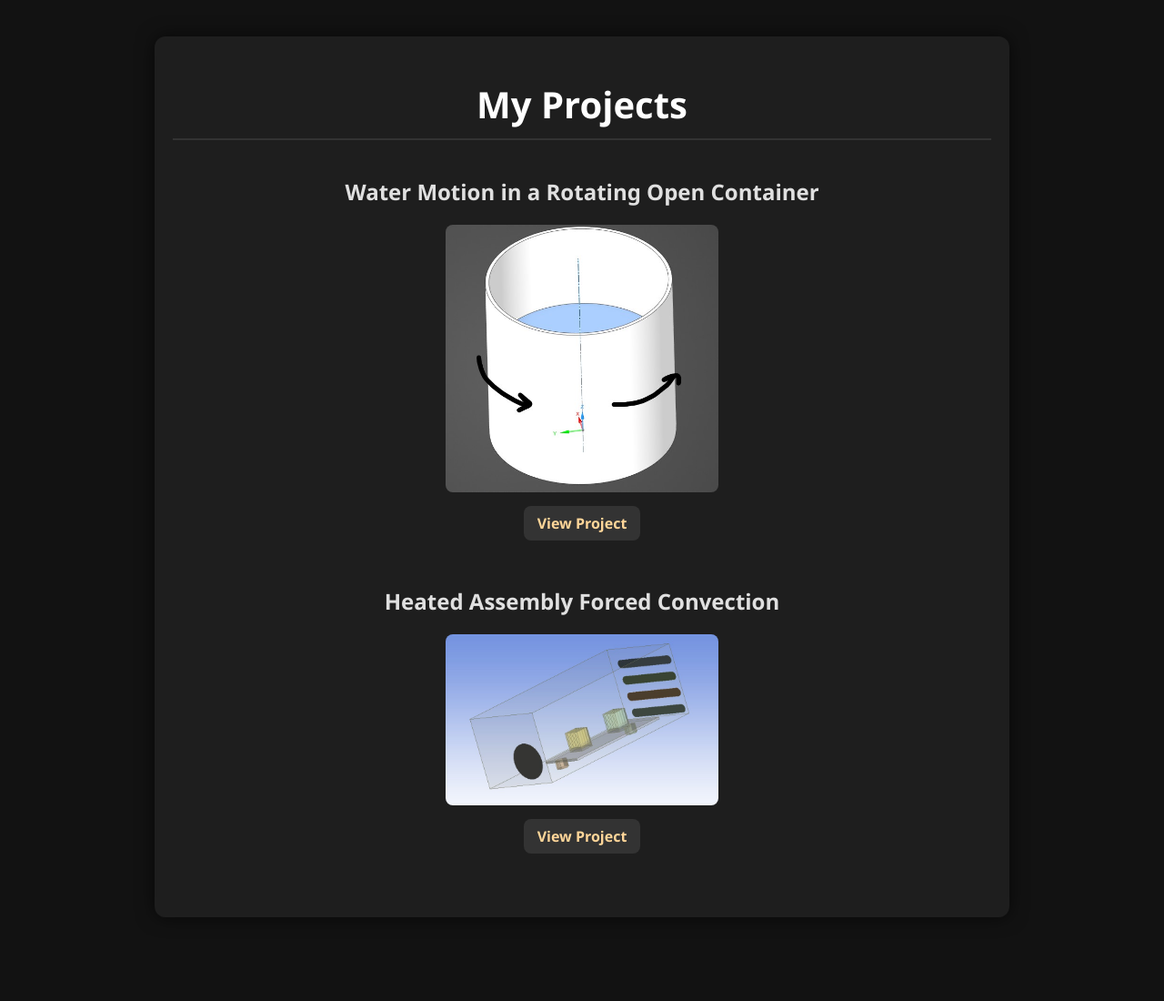
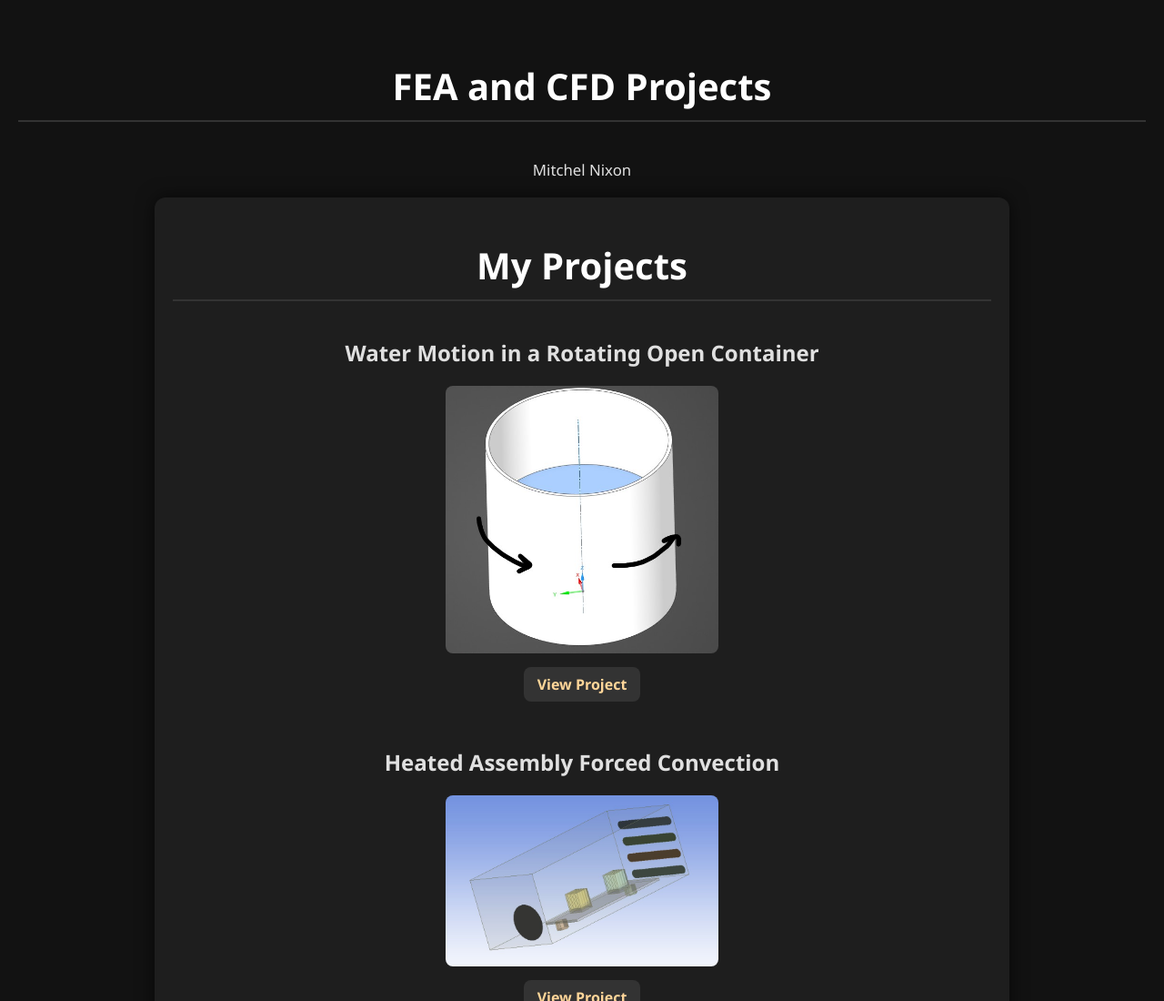
Before and after one commit to MNixon30/MNixon30.github.io, a plain HTML site: page index.html in a window 1280 px wide. Shown: the top 1100 px of the page at 91% size. Before the commit the page ends 1048 px from the top, so only its background shows below. Drawn offline with Linux system fonts and the light colour scheme.

Commit message:
Update index.html

```diff
--- a/index.html
+++ b/index.html
@@ -7,6 +7,14 @@
   <link rel="stylesheet" href="style.css" />
 </head>
 <body>
+    <!-- Hero/Cover Section -->
+  <header class="hero">
+    <div class="hero-overlay">
+      <h1 class="hero-title">FEA and CFD Projects</h1>
+      <p class="hero-subtitle">Mitchel Nixon</p>
+    </div>
+  </header>
+
   <div class="container">
     <h1>My Projects</h1>
 
```
